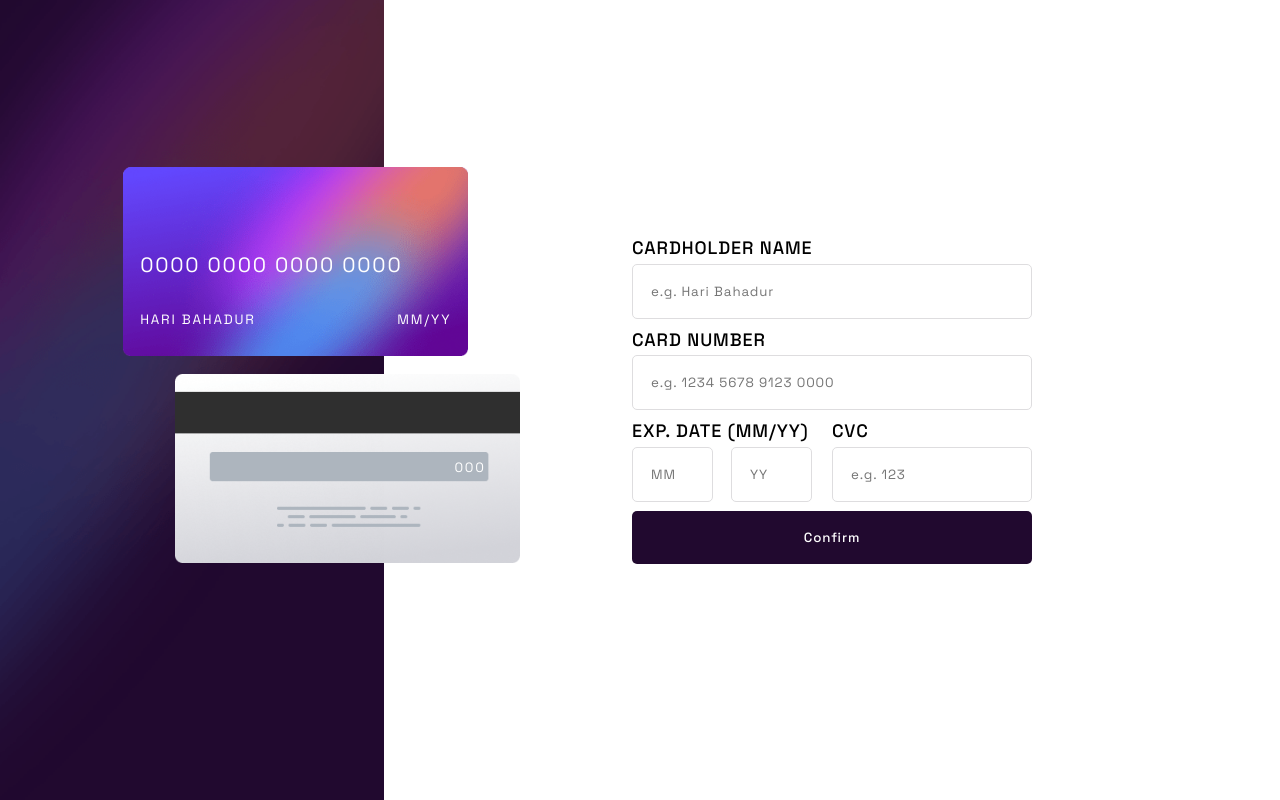
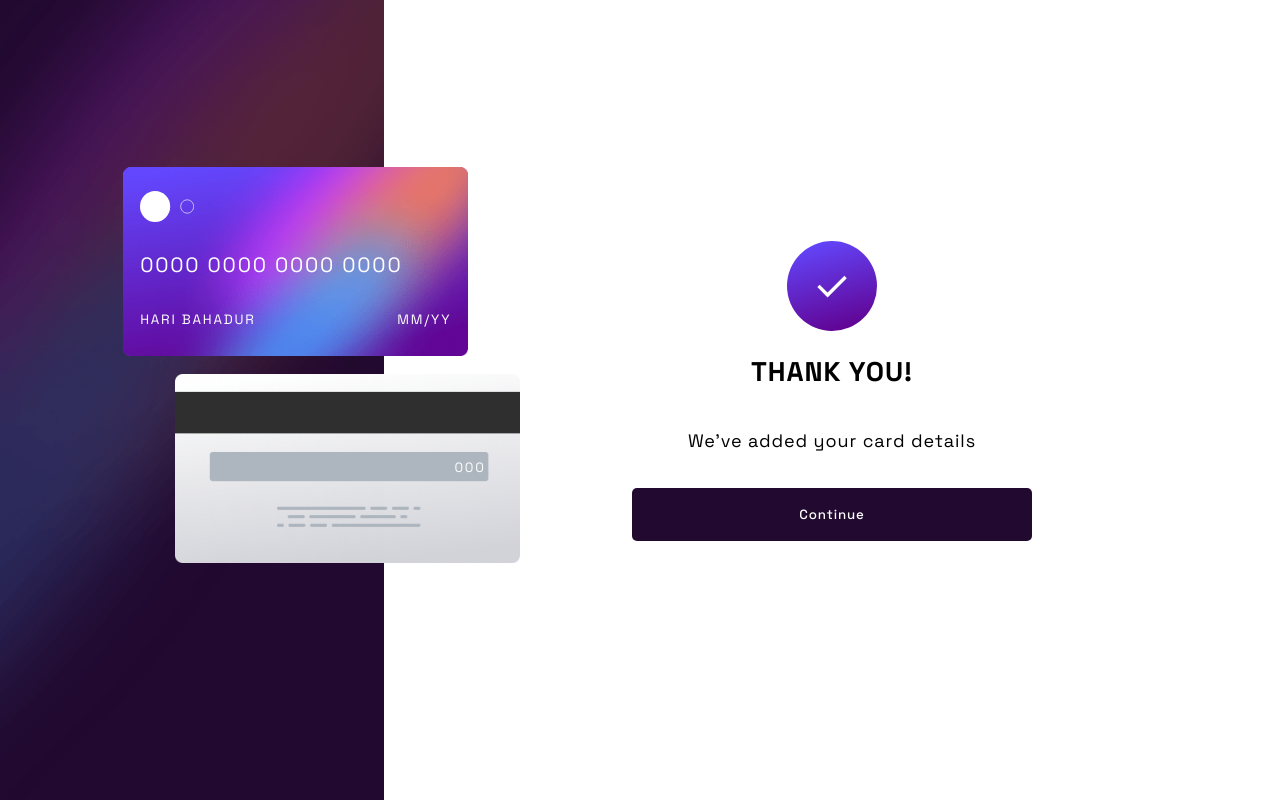
Before and after one commit to gcsandesh/interactive-card-details-form, a React (Create React App) app: page / in a window 1280 px wide. Built offline with nearby package versions, Linux system fonts and the light colour scheme.

Commit message:
added thank you component, continue btn, card-logo, completed icon and modified some styles

```diff
--- a/src/App.js
+++ b/src/App.js
@@ -1,8 +1,9 @@
 import React from "react";
 import Hero from "./components/Hero";
-import Content from "./components/Content";
-
+import Form from "./components/Form";
+import ContentAfterSubmit from "./components/ContentAfterSubmit.js";
 function App() {
+  const [isSubmitted, setIsSubmitted] = React.useState(true); //initially the form is not submitted
   const [cardDetails, setCardDetails] = React.useState({
     cardHolderName: "Hari Bahadur",
     cardNumber: "0000 0000 0000 0000",
@@ -12,28 +13,65 @@ function App() {
   });
   //to handle change in form input
   function handleInputChange(event) {
-    console.log(event.target.value);
+    console.log(event.target.name);
     setCardDetails((prevCardDetails) => {
       const { name, value } = event.target;
+      let newValue = value;
+      if (name === "cardNumber") {
+        newValue = formattedCardNumber(value);
+      }
       return {
         ...prevCardDetails,
-        [name]: value,
+        [name]: newValue,
       };
     });
+    //returns properly formatted card Number
+    function formattedCardNumber(cardNum) {
+      if (!cardNum) {
+        return cardNum;
+      }
+      const cardNumDigits = cardNum.replace(/[^\d]/g, ""); //stores only the digits
+      const cardNumberLength = cardNumDigits.length;
+      if (cardNumberLength < 5) return cardNumDigits;
+      if (cardNumberLength < 8)
+        return `${cardNumDigits.slice(0, 4)} ${cardNumDigits.slice(4)}`;
+      if (cardNumberLength < 12)
+        return `${cardNumDigits.slice(0, 4)} ${cardNumDigits.slice(
+          4,
+          8
+        )} ${cardNumDigits.slice(8)}`;
+      // if (cardNumberLength < 16)
+      return `${cardNumDigits.slice(0, 4)} ${cardNumDigits.slice(
+        4,
+        8
+      )} ${cardNumDigits.slice(8, 12)} ${cardNumDigits.slice(12, 16)}`;
+    }
   }
+  //when form is submitted
   function handleSubmit(event) {
     event.preventDefault();
     console.log("Successfully Submitted!");
+    toggleIsSubmitted();
   }
-
+  //when continue button is clicked after form submission
+  function handleContinue(event) {
+    console.log("continue");
+    toggleIsSubmitted();
+  }
+  function toggleIsSubmitted(){
+    setIsSubmitted(prevIsSubmitted=>!prevIsSubmitted)
+  }
   return (
     <main className="main flex--col">
       <Hero formData={cardDetails} handleInputChange={handleInputChange} />
-      <Content
-        formData={cardDetails}
-        handleSubmit={handleSubmit}
-        handleInputChange={handleInputChange}
-      />
+      {isSubmitted && <ContentAfterSubmit handleContinue={handleContinue} />}
+      {!isSubmitted && (
+        <Form
+          formData={cardDetails}
+          handleSubmit={handleSubmit}
+          handleInputChange={handleInputChange}
+        />
+      )}
     </main>
   );
 }
--- a/src/components/Card.js
+++ b/src/components/Card.js
@@ -1,6 +1,7 @@
 import React from "react";
 import cardFrontImg from "../images/bg-card-front.png";
 import cardBackImg from "../images/bg-card-back.png";
+import cardLogo from "../images/card-logo.svg"
 export default function Card(props) {
   return props.isFrontFace ? (
     <div className="card front--card">
@@ -10,6 +11,7 @@ export default function Card(props) {
         alt="front face of virtual card"
       />
       <div className="card__details container flex--col">
+      <img src={cardLogo} className="card--logo" alt="card logo"/>
         <span className="card__cardNumber">{props.formData.cardNumber}</span>
         <div className="card__cardName__expiryDate flex--row">
           <div className="card__cardName">{props.formData.cardHolderName}</div>
--- /dev/null
+++ b/src/components/ContentAfterSubmit.js
@@ -0,0 +1,12 @@
+import React from "react";
+import checkedImg from "../images/icon-complete.svg"
+export default function ContentAfterSubmit(props) {
+  return (
+    <main className="after__submit--content container flex--col items--center">
+        <img src={checkedImg} className="complete--icon" alt="check mark"/>
+        <h2 className="uppercase--text">Thank You!</h2>
+        <p>We've added your card details</p>
+        <button className="btn" onClick={props.handleContinue}>Continue</button>
+    </main>
+  );
+}
--- a/src/components/Content.js
+++ b/src/components/Form.js
@@ -1,8 +1,5 @@
 import React from "react";
-export default function Content(props) {
-  // const date = new Date();
-  // const year = date.getFullYear();
-  // console.log(year);
+export default function Form(props) {
   return (
     <div className="form--container container">
       <form className="flex--col" onSubmit={props.handleSubmit}>
@@ -16,17 +13,20 @@ export default function Content(props) {
           onChange={props.handleInputChange}
           placeholder="e.g. Hari Bahadur"
           // value={props.formData.cardHolderName}
+          // required
         />
         <label className="formItem__label" htmlFor="cardNumber">
           Card Number
         </label>
         <input
           className="formItem__input"
-          type="text"
+          type="number"
           name="cardNumber"
           onChange={props.handleInputChange}
+          maxLength="16"
           // value={props.formData.cardNumber}
           placeholder="e.g. 1234 5678 9123 0000"
+          // required
         />
         <div className="expiryDate__cvc flex--row">
           <span className="expiryDate__container">
@@ -43,6 +43,7 @@ export default function Content(props) {
                 placeholder="MM"
                 onChange={props.handleInputChange}
                 // value={props.formData.expiryMonth}
+                // required
               />
               <input
                 className="formItem__input expiryDate"
@@ -53,6 +54,7 @@ export default function Content(props) {
                 placeholder="YY"
                 onChange={props.handleInputChange}
                 // value={props.formData.expiryYear}
+                // required
               />
             </span>
           </span>
@@ -69,6 +71,7 @@ export default function Content(props) {
               placeholder="e.g. 123"
               onChange={props.handleInputChange}
               // value={props.formData.cvc}
+              // required
             />
           </span>
         </div>
--- a/src/index.css
+++ b/src/index.css
@@ -39,6 +39,12 @@ body {
   display: flex;
 }
 
+.items--center {
+  align-items: center;
+}
+.uppercase--text{
+  text-transform: uppercase;
+}
 /*main contains everything inside root*/
 .main {
   align-items: center;
@@ -84,6 +90,11 @@ body {
 .card__img {
   width: 100%;
 }
+.card--logo{
+  width: 3rem;
+  position: absolute;
+  top:-80%;
+}
 
 /* for numbers inside the cards */
 .card__cvcNum {
@@ -116,13 +127,9 @@ body {
 }
 
 /* up to 375px screens */
-@media (max-width:375px) {
-  .card__cardName__expiryDate {
-    font-size: 0.75rem;
-  }
-
-  .card__cardNumber {
-    font-size: 0.9rem;
+@media (max-width:390px) {
+  :root {
+    font-size: 13px;
   }
 }
 
@@ -175,9 +182,11 @@ body {
   justify-content: space-between;
   width: 100%;
 }
-.expiryDate+.expiryDate{
+
+.expiryDate+.expiryDate {
   margin-left: 1rem;
 }
+
 .expiryDate {
   width: 50%;
 }
@@ -194,6 +203,7 @@ body {
 
 .btn {
   border-radius: 5px;
+  margin: 1rem auto;
   padding: 1rem 2rem;
   border: none;
   background-color: var(--darker);
@@ -202,6 +212,16 @@ body {
   font-weight: 500;
   letter-spacing: inherit;
   cursor: pointer;
+  width: 100%;
+}
+
+/*for ContentAfterSubmit*/
+.after__submit--content {
+  padding-top: 25vmin;
+}
+
+.complete--icon {
+  width: 5rem;
 }
 
 
@@ -244,7 +264,7 @@ body {
     left: 30%;
   }
 
-  .form--container {
+  .form--container, .after__submit--content {
     width: 60%;
     padding: 50px;
   }
```
